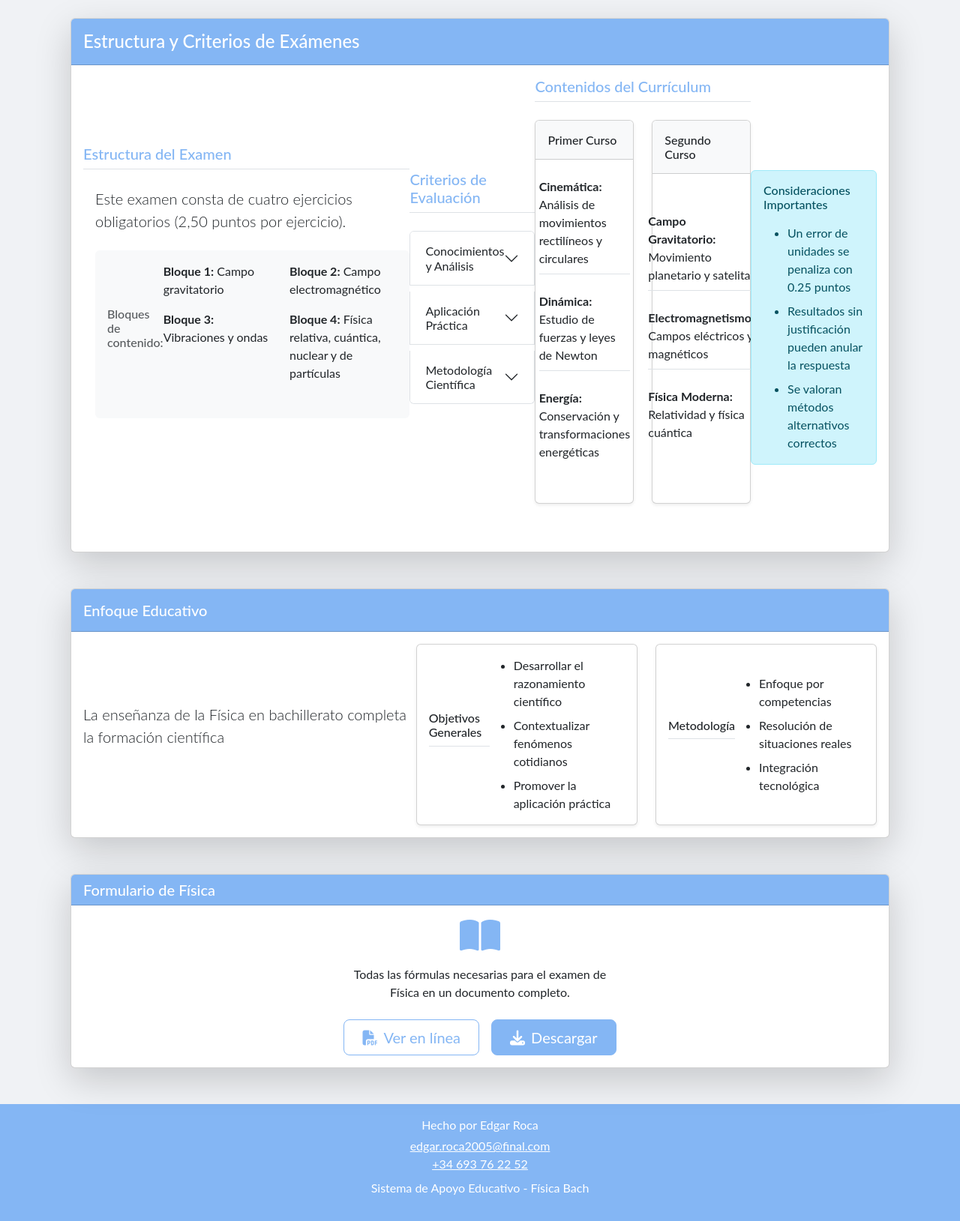
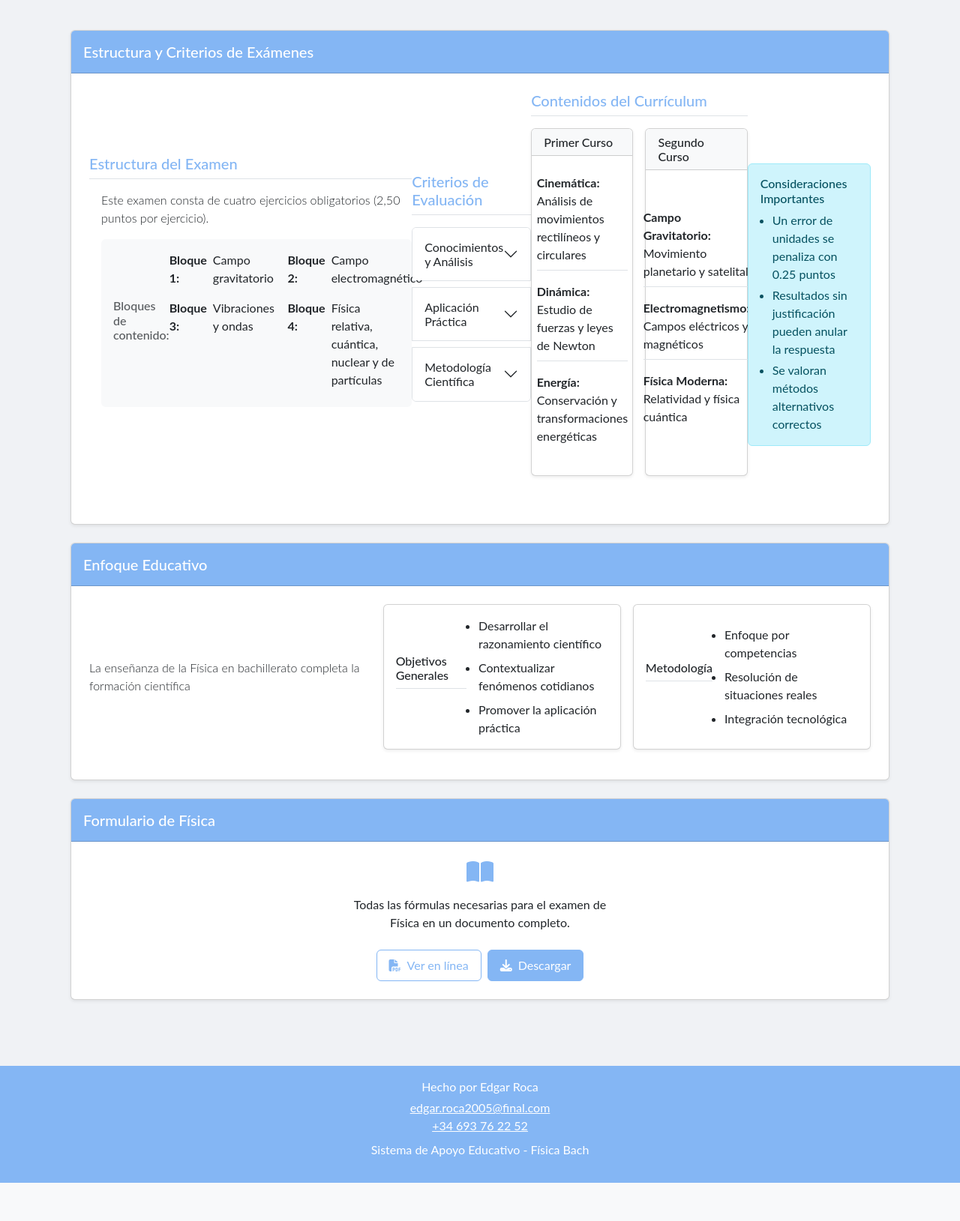
Before and after one commit to Rocedg/web-clases-fisica, a Flask app: page /miscellaneous in a window 1280 px wide. Shown: the part 56-1685 px from the top of the page at 75% size. After the commit the page ends 1634 px from the top, so only its background shows below. Run offline with Flask 3, Linux system fonts and the light colour scheme; the visitor is signed in with stand-in values (Sample User, id 1).

Commit message:
Inital product

```diff
--- a/templates/user/miscellaneous.html
+++ b/templates/user/miscellaneous.html
@@ -2,36 +2,56 @@
 {% block title %}FIRICA - Información Adicional{% endblock %}
 
 {% block content %}
-<div class="container">
+<div class="container py-3">
     <!-- Estructura de Exámenes -->
-    <div class="card shadow-lg mb-5">
+    <div class="card shadow-sm mb-4">
         <div class="card-header bg-primary text-white py-3">
-            <h4 class="mb-0">Estructura y Criterios de Exámenes</h4>
+            <h4 class="mb-0 fs-5">Estructura y Criterios de Exámenes</h4>
         </div>
-        <div class="card-body">
+        <div class="card-body p-3 p-md-4">
             <!-- Exam Structure Section -->
-            <div class="structure-section mb-5">
-                <h5 class="text-primary mb-4 border-bottom pb-2">Estructura del Examen</h5>
-                <div class="ms-3">
-                    <p class="lead mb-4">Este examen consta de cuatro ejercicios obligatorios (2,50 puntos por ejercicio).</p>
+            <div class="structure-section mb-4">
+                <h5 class="text-primary mb-3 border-bottom pb-2">Estructura del Examen</h5>
+                <div class="ms-0 ms-md-3">
+                    <p class="lead fs-6 fs-md-5 mb-3">Este examen consta de cuatro ejercicios obligatorios (2,50 puntos por ejercicio).</p>
 
                     <div class="card bg-light border-0 mb-4">
-                        <div class="card-body">
-                            <h6 class="text-muted mb-3">Bloques de contenido:</h6>
-                            <ul class="list-unstyled row">
-                                <li class="col-md-6 mb-3"><strong>Bloque 1:</strong> Campo gravitatorio</li>
-                                <li class="col-md-6 mb-3"><strong>Bloque 2:</strong> Campo electromagnético</li>
-                                <li class="col-md-6 mb-3"><strong>Bloque 3:</strong> Vibraciones y ondas</li>
-                                <li class="col-md-6 mb-3"><strong>Bloque 4:</strong> Física relativa, cuántica, nuclear y de partículas</li>
-                            </ul>
+                        <div class="card-body p-3">
+                            <h6 class="text-muted mb-2">Bloques de contenido:</h6>
+                            <div class="row g-2">
+                                <div class="col-12 col-md-6 mb-2">
+                                    <div class="d-flex align-items-start">
+                                        <span class="fw-bold me-2">Bloque 1:</span>
+                                        <span>Campo gravitatorio</span>
+                                    </div>
+                                </div>
+                                <div class="col-12 col-md-6 mb-2">
+                                    <div class="d-flex align-items-start">
+                                        <span class="fw-bold me-2">Bloque 2:</span>
+                                        <span>Campo electromagnético</span>
+                                    </div>
+                                </div>
+                                <div class="col-12 col-md-6 mb-2">
+                                    <div class="d-flex align-items-start">
+                                        <span class="fw-bold me-2">Bloque 3:</span>
+                                        <span>Vibraciones y ondas</span>
+                                    </div>
+                                </div>
+                                <div class="col-12 col-md-6 mb-2">
+                                    <div class="d-flex align-items-start">
+                                        <span class="fw-bold me-2">Bloque 4:</span>
+                                        <span>Física relativa, cuántica, nuclear y de partículas</span>
+                                    </div>
+                                </div>
+                            </div>
                         </div>
                     </div>
                 </div>
             </div>
 
             <!-- Evaluation Criteria -->
-            <div class="structure-section mb-5">
-                <h5 class="text-primary mb-4 border-bottom pb-2">Criterios de Evaluación</h5>
+            <div class="structure-section mb-4">
+                <h5 class="text-primary mb-3 border-bottom pb-2">Criterios de Evaluación</h5>
                 <div class="accordion" id="evalCriteria">
                     {% set criteria_sections = [
                         ('Conocimientos y Análisis', 'knowledge', [
@@ -52,16 +72,17 @@
                     ] %}
 
                     {% for title, id, items in criteria_sections %}
-                    <div class="accordion-item mb-2">
+                    <div class="accordion-item mb-2 border">
                         <h6 class="accordion-header" id="heading{{ id }}">
-                            <button class="accordion-button collapsed py-3" type="button"
-                                    data-bs-toggle="collapse" data-bs-target="#collapse{{ id }}">
+                            <button class="accordion-button collapsed py-3 px-3" type="button"
+                                    data-bs-toggle="collapse" data-bs-target="#collapse{{ id }}"
+                                    aria-expanded="false" aria-controls="collapse{{ id }}">
                                 {{ title }}
                             </button>
                         </h6>
                         <div id="collapse{{ id }}" class="accordion-collapse collapse"
                              data-bs-parent="#evalCriteria">
-                            <div class="accordion-body px-4 py-3">
+                            <div class="accordion-body px-3 py-2">
                                 <ul class="list-group list-group-flush">
                                     {% for item in items %}
                                     <li class="list-group-item py-2">{{ item }}</li>
@@ -75,21 +96,21 @@
             </div>
 
             <!-- Curriculum Content -->
-            <div class="structure-section mb-5">
-                <h5 class="text-primary mb-4 border-bottom pb-2">Contenidos del Currículum</h5>
-                <div class="row g-4">
+            <div class="structure-section mb-4">
+                <h5 class="text-primary mb-3 border-bottom pb-2">Contenidos del Currículum</h5>
+                <div class="row g-3">
                     <!-- First Year -->
-                    <div class="col-md-6">
+                    <div class="col-12 col-md-6 mb-3">
                         <div class="card h-100 shadow-sm">
-                            <div class="card-header bg-light py-3">
+                            <div class="card-header bg-light py-2">
                                 <h6 class="mb-0">Primer Curso</h6>
                             </div>
-                            <div class="card-body">
-                                <ul class="list-unstyled">
-                                    <li class="mb-3 py-2 border-bottom">
+                            <div class="card-body p-3">
+                                <ul class="list-unstyled mb-0">
+                                    <li class="mb-2 py-2 border-bottom">
                                         <strong>Cinemática:</strong> Análisis de movimientos rectilíneos y circulares
                                     </li>
-                                    <li class="mb-3 py-2 border-bottom">
+                                    <li class="mb-2 py-2 border-bottom">
                                         <strong>Dinámica:</strong> Estudio de fuerzas y leyes de Newton
                                     </li>
                                     <li class="py-2">
@@ -101,17 +122,17 @@
                     </div>
 
                     <!-- Second Year -->
-                    <div class="col-md-6">
+                    <div class="col-12 col-md-6 mb-3">
                         <div class="card h-100 shadow-sm">
-                            <div class="card-header bg-light py-3">
+                            <div class="card-header bg-light py-2">
                                 <h6 class="mb-0">Segundo Curso</h6>
                             </div>
-                            <div class="card-body">
-                                <ul class="list-unstyled">
-                                    <li class="mb-3 py-2 border-bottom">
+                            <div class="card-body p-3">
+                                <ul class="list-unstyled mb-0">
+                                    <li class="mb-2 py-2 border-bottom">
                                         <strong>Campo Gravitatorio:</strong> Movimiento planetario y satelital
                                     </li>
-                                    <li class="mb-3 py-2 border-bottom">
+                                    <li class="mb-2 py-2 border-bottom">
                                         <strong>Electromagnetismo:</strong> Campos eléctricos y magnéticos
                                     </li>
                                     <li class="py-2">
@@ -125,11 +146,11 @@
             </div>
 
             <!-- Additional Information -->
-            <div class="alert alert-info mt-4 mb-0">
-                <h6 class="alert-heading mb-3">Consideraciones Importantes</h6>
-                <ul class="mb-0">
-                    <li class="mb-2">Un error de unidades se penaliza con 0.25 puntos</li>
-                    <li class="mb-2">Resultados sin justificación pueden anular la respuesta</li>
+            <div class="alert alert-info mt-3 mb-0 p-3">
+                <h6 class="alert-heading mb-2">Consideraciones Importantes</h6>
+                <ul class="mb-0 ps-3">
+                    <li class="mb-1">Un error de unidades se penaliza con 0.25 puntos</li>
+                    <li class="mb-1">Resultados sin justificación pueden anular la respuesta</li>
                     <li>Se valoran métodos alternativos correctos</li>
                 </ul>
             </div>
@@ -137,18 +158,18 @@
     </div>
 
     <!-- Physics Education-->
-    <div class="card shadow-lg mb-5">
+    <div class="card shadow-sm mb-4">
         <div class="card-header bg-primary text-white py-3">
-            <h5 class="mb-0">Enfoque Educativo</h5>
+            <h5 class="mb-0 fs-5">Enfoque Educativo</h5>
         </div>
-        <div class="card-body">
-            <p class="lead mb-4">La enseñanza de la Física en bachillerato completa la formación científica</p>
-            <div class="row g-4">
-                <div class="col-md-6">
+        <div class="card-body p-3 p-md-4">
+            <p class="lead fs-6 fs-md-5 mb-3">La enseñanza de la Física en bachillerato completa la formación científica</p>
+            <div class="row g-3">
+                <div class="col-12 col-md-6 mb-3">
                     <div class="card h-100 shadow-sm">
-                        <div class="card-body">
+                        <div class="card-body p-3">
                             <h6 class="mb-3 border-bottom pb-2">Objetivos Generales</h6>
-                            <ul class="mb-0">
+                            <ul class="mb-0 ps-3">
                                 <li class="mb-2">Desarrollar el razonamiento científico</li>
                                 <li class="mb-2">Contextualizar fenómenos cotidianos</li>
                                 <li>Promover la aplicación práctica</li>
@@ -156,11 +177,11 @@
                         </div>
                     </div>
                 </div>
-                <div class="col-md-6">
+                <div class="col-12 col-md-6 mb-3">
                     <div class="card h-100 shadow-sm">
-                        <div class="card-body">
+                        <div class="card-body p-3">
                             <h6 class="mb-3 border-bottom pb-2">Metodología</h6>
-                            <ul class="mb-0">
+                            <ul class="mb-0 ps-3">
                                 <li class="mb-2">Enfoque por competencias</li>
                                 <li class="mb-2">Resolución de situaciones reales</li>
                                 <li>Integración tecnológica</li>
@@ -173,29 +194,29 @@
     </div>
 
     <!-- Formulario de Física Section -->
-	<div class="card shadow-lg mb-4">
-		<div class="card-header bg-primary text-white">
-			<h5 class="mb-0">Formulario de Física</h5>
+    <div class="card shadow-sm mb-4">
+        <div class="card-header bg-primary text-white py-3">
+            <h5 class="mb-0 fs-5">Formulario de Física</h5>
         </div>
-		<div class="card-body">
+        <div class="card-body p-3 p-md-4">
             <div class="row justify-content-center">
-				<div class="col-md-8">
+                <div class="col-12 col-md-10 col-lg-8">
                     <div class="d-flex flex-column align-items-center text-center">
                         <!-- Icon & Description -->
-						<i class="fas fa-book-open fa-3x text-primary mb-3"></i>
+                        <i class="fas fa-book-open fa-2x fa-md-3x text-primary mb-3"></i>
                         <p class="card-text mb-4">
                             Todas las fórmulas necesarias para el examen de Física en un documento completo.
                         </p>
 
                         <!-- Buttons Group -->
-						<div class="d-grid gap-3 d-md-flex justify-content-md-center w-100">
+                        <div class="d-grid gap-2 d-md-flex justify-content-center w-100">
                             <a href="{{ url_for('static', filename='pdfs/formulario.pdf') }}"
-							   class="btn btn-lg btn-outline-primary px-4"
+                               class="btn btn-outline-primary px-3 py-2 mb-2 mb-md-0"
                                target="_blank">
                                 <i class="fas fa-file-pdf me-2"></i>Ver en línea
                             </a>
                             <a href="{{ url_for('static', filename='pdfs/formulario.pdf') }}"
-							   class="btn btn-lg btn-primary px-4"
+                               class="btn btn-primary px-3 py-2"
                                download>
                                 <i class="fas fa-download me-2"></i>Descargar
                             </a>
```
Also changed, not shown: templates/errors/403.html (+12 -9 lines), templates/errors/404.html (+12 -9 lines), templates/errors/500.html (+12 -9 lines). Lines whose indentation alone changed are shown as unchanged.
